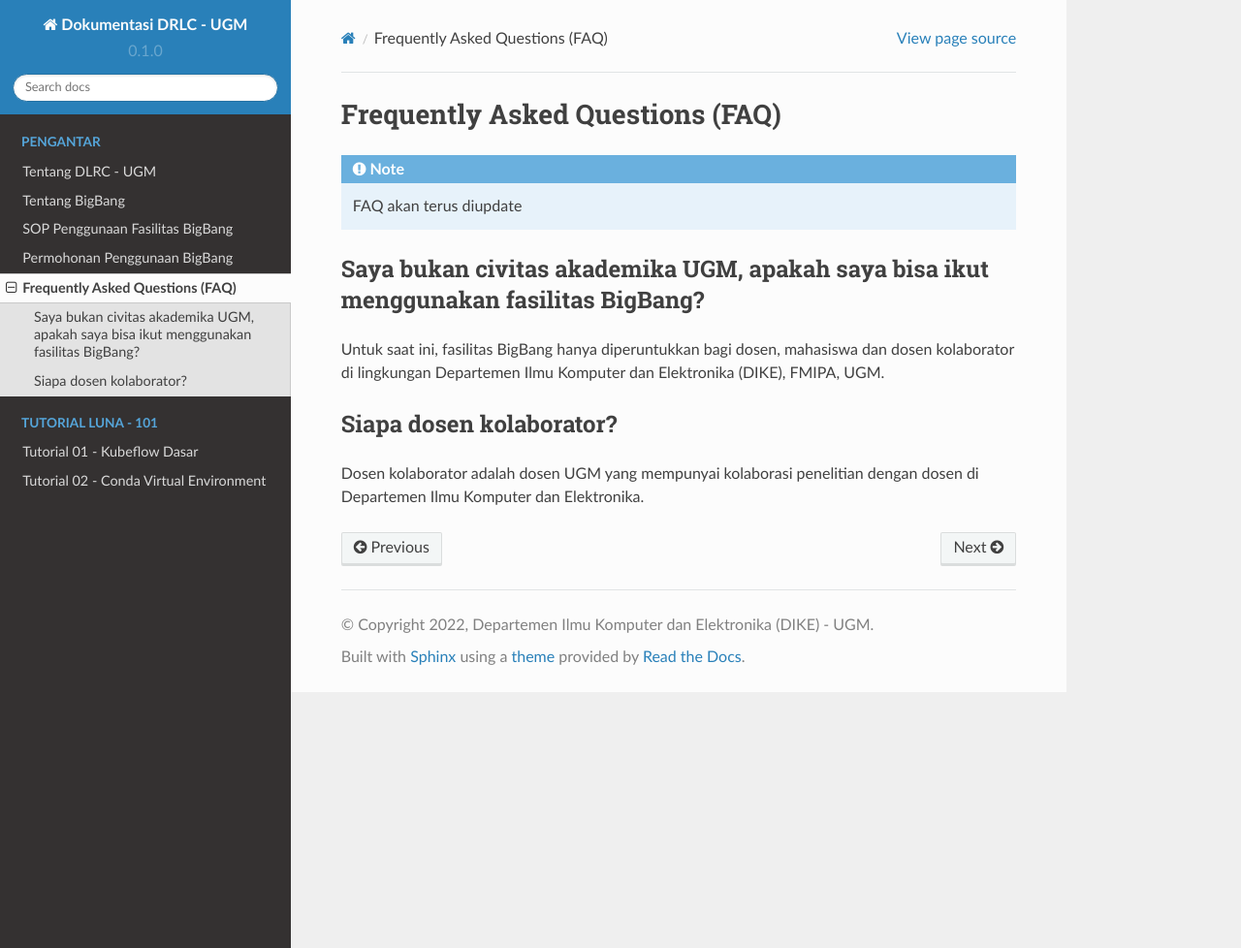
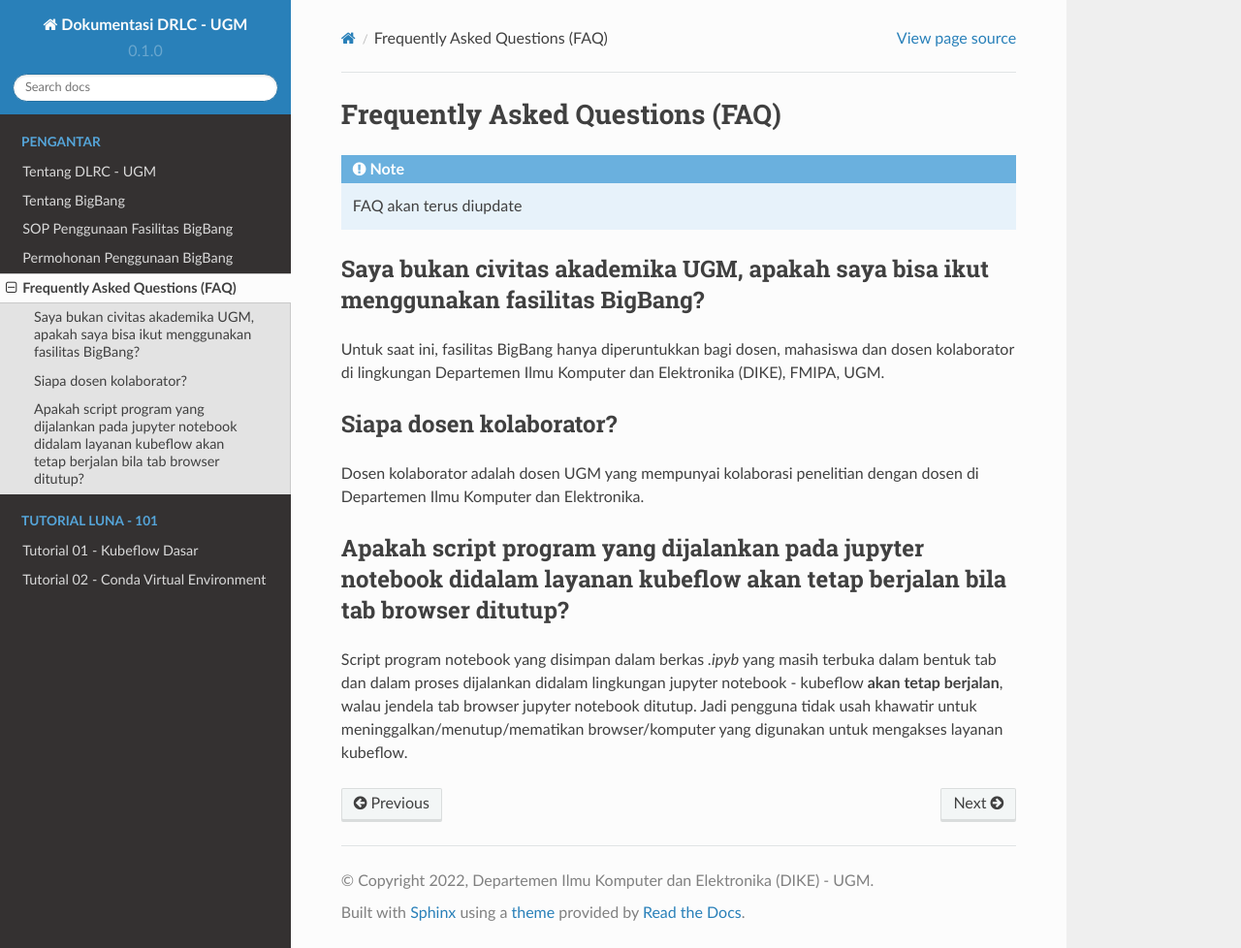
Before and after one commit to alldino/tutorial-hpc-dike-ugm, a Sphinx documentation site: the page built from docs/source/pengantar/faq.rst, in a window 1280 px wide and 978 px high. Shown: the whole window at 97% size. Built offline with Sphinx 7.4.7 and the Read the Docs theme 2.0.0, drawn with Linux system fonts in a browser that asks for light colours.

Commit message:
update faq program tetap jalan

```diff
--- a/docs/source/pengantar/faq.rst
+++ b/docs/source/pengantar/faq.rst
@@ -12,3 +12,7 @@ Untuk saat ini, fasilitas BigBang hanya diperuntukkan bagi dosen, mahasiswa dan
 Siapa dosen kolaborator?
 ------------------------
 Dosen kolaborator adalah dosen UGM yang mempunyai kolaborasi penelitian dengan dosen di Departemen Ilmu Komputer dan Elektronika.
+
+Apakah script program yang dijalankan pada jupyter notebook didalam layanan kubeflow akan tetap berjalan bila tab browser ditutup?
+----------------------------------------------------------------------------------------------------------------------------------
+Script program notebook yang disimpan dalam berkas *.ipyb* yang masih terbuka dalam bentuk tab dan dalam proses dijalankan didalam lingkungan jupyter notebook - kubeflow **akan tetap berjalan**, walau jendela tab browser jupyter notebook ditutup. Jadi pengguna tidak usah khawatir untuk meninggalkan/menutup/mematikan browser/komputer yang digunakan untuk mengakses layanan kubeflow.
```
